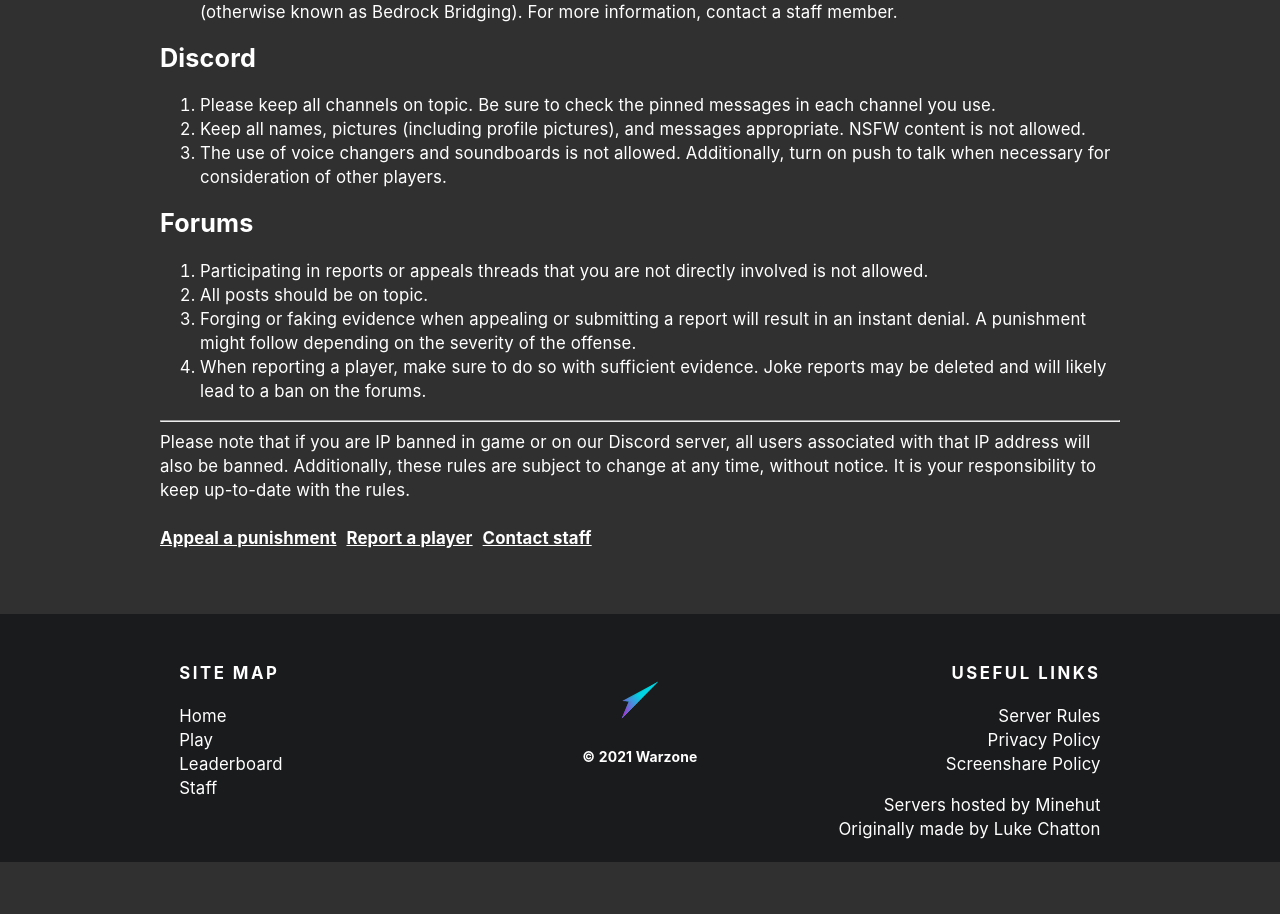
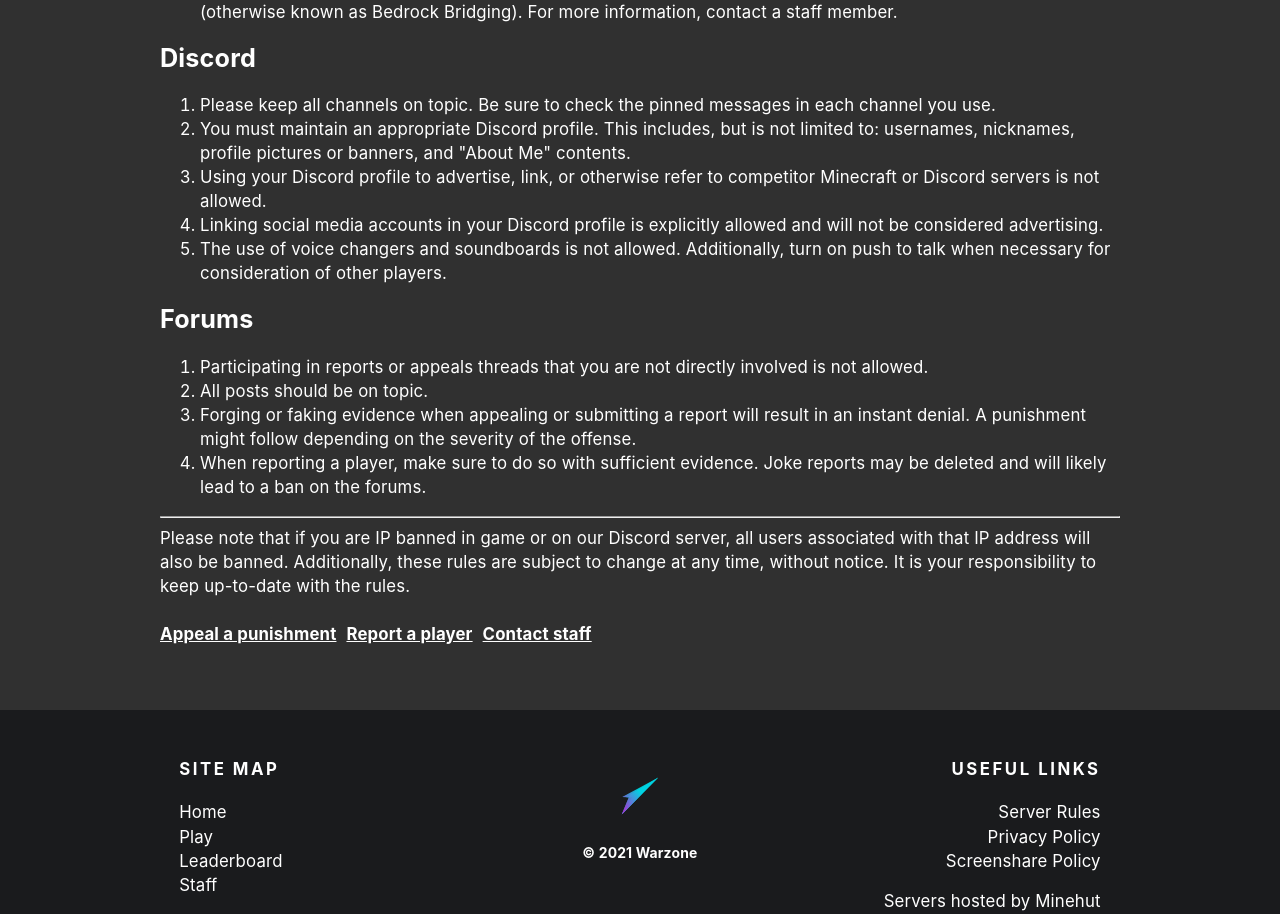
Before and after one commit to Warzone/website, a React (Create React App) app: page /rules in a window 1280 px wide. Shown: the part 1806-2720 px from the top of the page. Before the commit the page ends 2668 px from the top, so only its background shows below. Built offline with nearby package versions, Linux system fonts and the light colour scheme.

Commit message:
Update Discord rules - User profiles

```diff
--- a/src/pages/ServerRules.js
+++ b/src/pages/ServerRules.js
@@ -183,8 +183,17 @@ class ServerRules extends Component {
 								messages in each channel you use.
 							</li>
 							<li>
-								Keep all names, pictures (including profile pictures), and
-								messages appropriate. NSFW content is not allowed.
+								You must maintain an appropriate Discord profile. This includes, but is
+								not limited to: usernames, nicknames, profile pictures or banners, and
+								"About Me" contents.
+							</li>
+							<li>
+								Using your Discord profile to advertise, link, or otherwise refer to competitor
+								Minecraft or Discord servers is not allowed.
+							</li>
+							<li>
+								Linking social media accounts in your Discord profile is explicitly allowed and
+								will not be considered advertising.
 							</li>
 							<li>
 								The use of voice changers and soundboards is not allowed.
```
